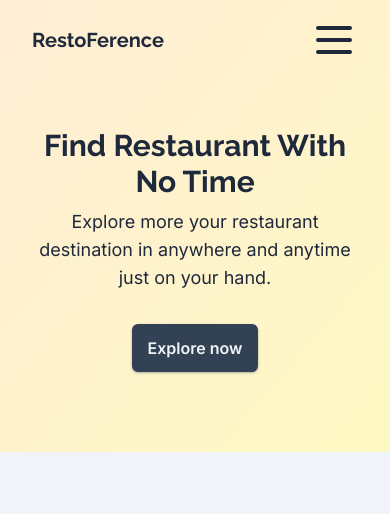
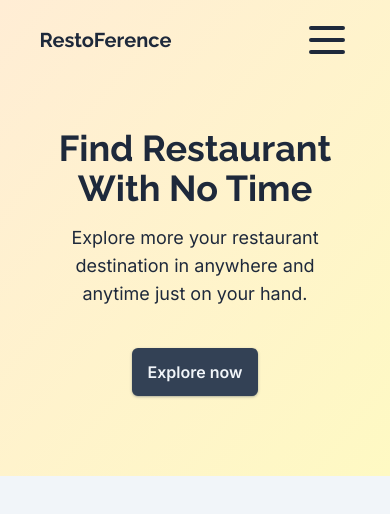
Before and after one commit to syahdaromansyah/restoference, a Next.js app: page / in a window 390 px wide. Shown: the top 514 px of the page. Built offline with nearby package versions, Linux system fonts and the light colour scheme.

Commit message:
Add 2xs and xs screen breakpoint

```diff
--- a/tailwind.config.js
+++ b/tailwind.config.js
@@ -6,6 +6,11 @@ module.exports = {
     './components/**/*.{js,ts,jsx,tsx}',
   ],
   theme: {
+    screens: {
+      '2xs': '375px',
+      xs: '475px',
+      ...twDefaultTheme.screens,
+    },
     extend: {
       fontFamily: {
         raleway: ['Raleway', ...twDefaultTheme.fontFamily.sans],
```
